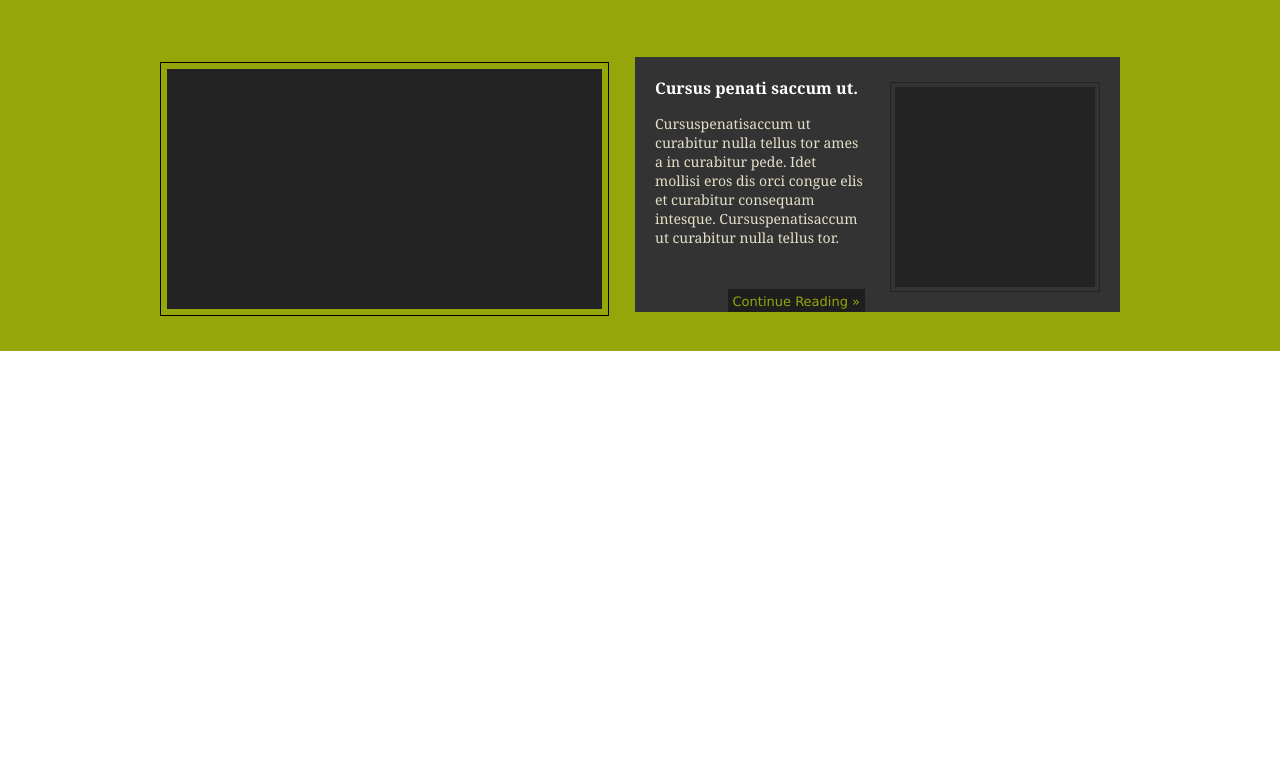
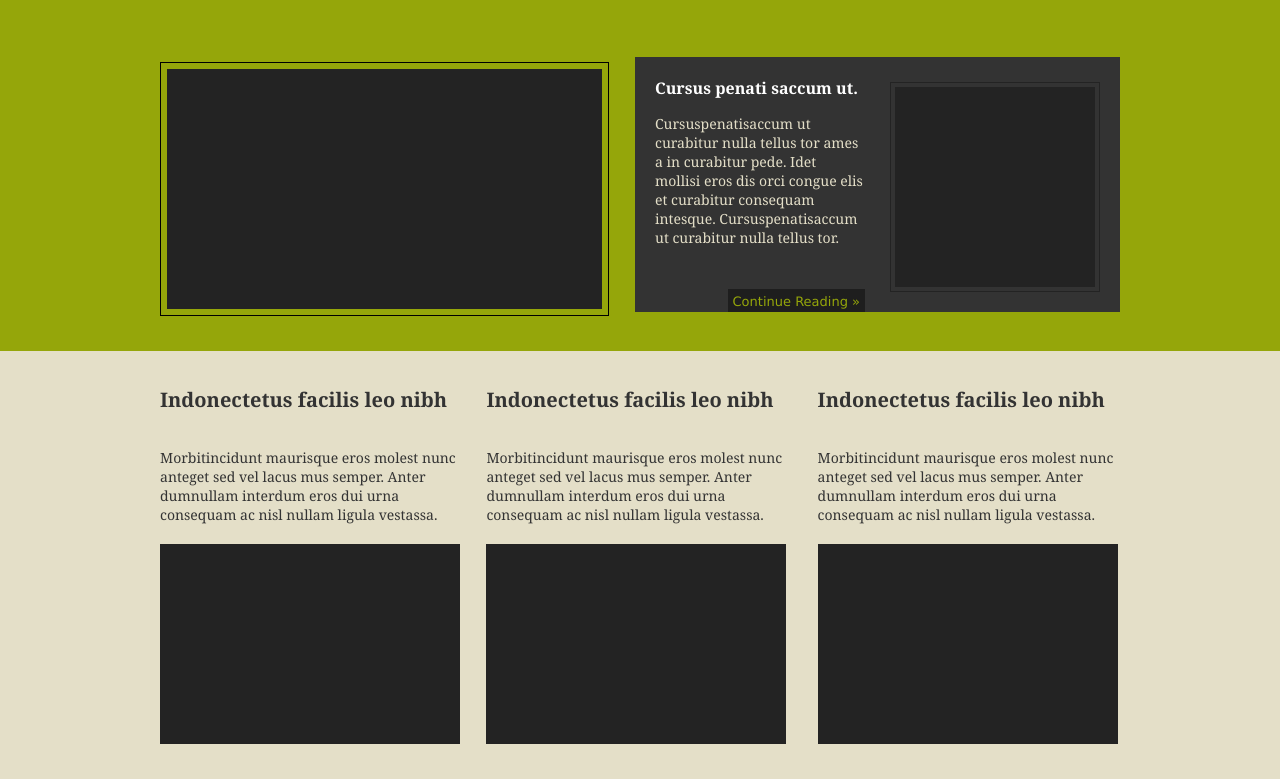
Before and after one commit to mohimenulislam/Attitude, a plain HTML site: page index.html in a window 1280 px wide. Shown: the part 267-1046 px from the top of the page. Before the commit the page ends 800 px from the top, so only its background shows below. Drawn offline with Linux system fonts and the light colour scheme.

Commit message:
portfolio added

```diff
--- a/index.html
+++ b/index.html
@@ -40,7 +40,8 @@
             <div class="body_left">
                 <div class="body_left_upper">
                     <h2>Cursus penati saccum.</h2>
-                    <p>Cursuspenatisaccum ut curabitur nulla tellus tor ames a in curabitur pede. Idet mollisi eros dis orci
+                    <p>Cursuspenatisaccum ut curabitur nulla tellus tor ames a in curabitur pede. Idet mollisi eros dis
+                        orci
                         congue elis et curabitur consequam intesque. Cursuspenatisaccum ut curabitur nulla tellus.</p>
                 </div>
                 <div class="body_left_lower">
@@ -60,7 +61,9 @@
                     <div class="body_child">
                         <div class="child_left">
                             <h4>Cursus penati saccum ut.</h4>
-                            <p>Cursuspenatisaccum ut curabitur nulla tellus tor ames a in curabitur pede. Idet mollisi eros dis orci congue elis et curabitur consequam intesque. Cursuspenatisaccum ut curabitur nulla tellus tor.</p>
+                            <p>Cursuspenatisaccum ut curabitur nulla tellus tor ames a in curabitur pede. Idet mollisi
+                                eros dis orci congue elis et curabitur consequam intesque. Cursuspenatisaccum ut
+                                curabitur nulla tellus tor.</p>
                             <a href="">Continue Reading »</a>
                         </div>
                         <div class="child_right">
@@ -72,6 +75,31 @@
         </div>
     </div>
     <!-- END BODY SECTION  -->
+
+    <!-- START PORTFOLIO -->
+    <div class="portfolio_section">
+        <div class="inner_portfilio container">
+            <div class="child_portfolio">
+                <h3>Indonectetus facilis leo nibh</h3>
+                <p>Morbitincidunt maurisque eros molest nunc anteget sed vel lacus mus semper. Anter dumnullam interdum
+                    eros dui urna consequam ac nisl nullam ligula vestassa. </p>
+                <img src="img/300-200.png" alt="">
+            </div>
+            <div class="child_portfolio">
+                <h3>Indonectetus facilis leo nibh</h3>
+                <p>Morbitincidunt maurisque eros molest nunc anteget sed vel lacus mus semper. Anter dumnullam interdum
+                    eros dui urna consequam ac nisl nullam ligula vestassa. </p>
+                <img src="img/300-200.png" alt="">
+            </div>
+            <div class=" child_portfolio_right">
+                <h3>Indonectetus facilis leo nibh</h3>
+                <p>Morbitincidunt maurisque eros molest nunc anteget sed vel lacus mus semper. Anter dumnullam interdum
+                    eros dui urna consequam ac nisl nullam ligula vestassa. </p>
+                <img src="img/300-200.png" alt="">
+            </div>
+        </div>
+    </div>
+    <!-- END PORTFOLIO  -->
 </body>
 
 </html>
--- /dev/null
+++ b/scss/layout/_portdolio.scss
@@ -0,0 +1,29 @@
+.portfolio_section {
+    background-color: #e4dfc8;
+    .inner_portfilio {
+        padding-bottom: 30px;
+        overflow: hidden;
+        .child_portfolio {
+            float: left;
+            width: 31.5%;
+            margin-right: 2.5%;
+        }
+        .child_portfolio_right {
+            float: right;
+            width: 31.5%;
+        }
+        h3 {
+            padding-top: 35px;
+            font-size: 20px;
+            color: #333333;
+        }
+        p {
+            margin-top: 35px;
+            font-size: 14px;
+            color: #333333;
+        }
+        img {
+            margin-top: 20px;
+        }
+    }
+}
--- a/scss/style.scss
+++ b/scss/style.scss
@@ -6,6 +6,7 @@
 @import "../scss/component/buttons";
 @import "../scss/layout/header";
 @import "../scss/layout/body_sction";
+@import "../scss/layout/portdolio";
 @import "../scss/layout/footer";
 @import "../scss/layout/navigation";
 @import "..//scss/layout/forms";
```
Also changed, not shown: scss/style.css, 1 other file.
